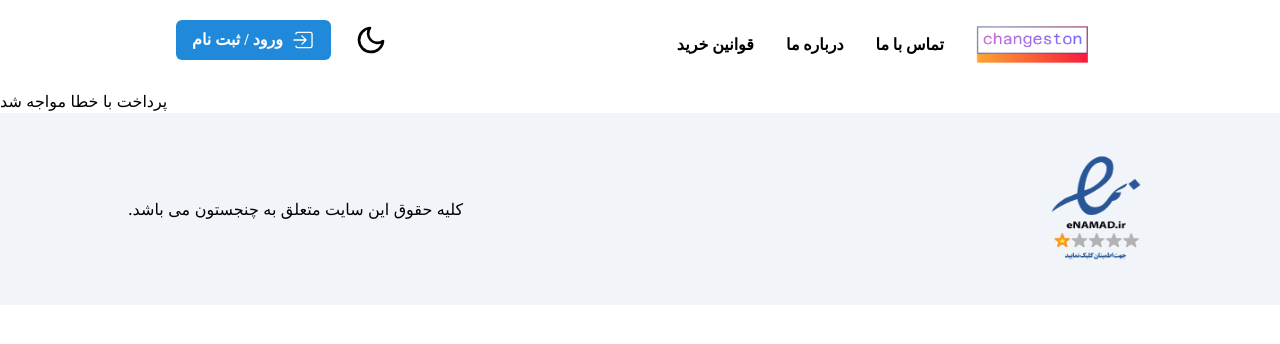
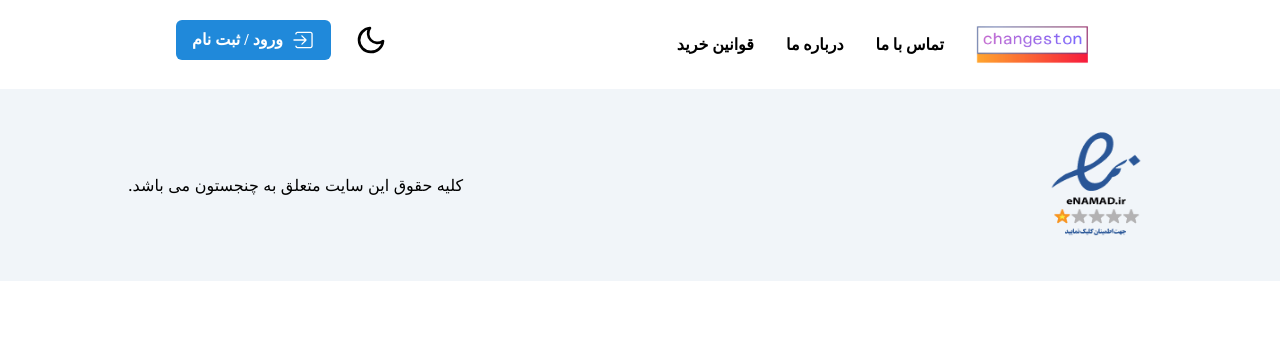
Before and after one commit to mtighorbani/Changeston, a Next.js app: page /paymentverify/1 in a window 1280 px wide. Shown: the top 344 px of the page. Built offline with nearby package versions, Linux system fonts and the light colour scheme; no server answers.

Commit message:
paymentValidat

```diff
--- a/app/paymentverify/[factorNumber]/page.tsx
+++ b/app/paymentverify/[factorNumber]/page.tsx
@@ -1,23 +1,41 @@
 "use client";
+import { useTokenContext } from "@/context/TokenContext";
+import { paymentValidate } from "@/global/urls";
+import { useMutation } from "@tanstack/react-query";
+import axios from "axios";
 import { useParams, useSearchParams } from "next/navigation";
+import { useEffect, useState } from "react";
 
 const PaymentVerify = () => {
+  const [paymetStatus,setPaymentStatus] = useState('')
+
   const searchParams = useSearchParams();
   // شماره فاکتور
   const params = useParams<{ factorNumber: string }>();
 
   const Authority = searchParams.get("Authority");
   // شناسه فاکتور
-  const InvoiceID = searchParams.get("InvoiceID");
-  // وضعیت پرداخت
-  const PaymentStatus = searchParams.get("PaymentStatus");
+  const TrackId:any = searchParams.get(`trackId`);
+
+
+const paymentValidationCheck = async () => {
+  try {
+    const response = await axios.get(`${paymentValidate}${TrackId}`);
+    setPaymentStatus(response.data);
+  } catch (error) {
+    console.error("Error fetching currency amount:", error);
+  }
+};
+useEffect(()=>{
+  paymentValidationCheck()
+},[])
 
   return (
     // TODO: شناسه پرداخت و سایر یفلد ها باید داخل متن استفاده بشن
     <div>
-      {PaymentStatus === "OK"
-        ? "پرداخت با موفقیت انجام شد"
-        : "پرداخت با خطا مواجه شد"}
+      {
+        paymetStatus
+      }
     </div>
   );
 };
--- a/global/urls.ts
+++ b/global/urls.ts
@@ -19,3 +19,5 @@ export const userDetailsUrl = baseUrl + "v1/user/";
 export const wiseDataPost = baseUrl + "v1/paymentlink/"
 
 export const currencyAmount = baseUrl + "v1/financialdet/"
+
+ export const paymentValidate = baseUrl + "v1/paymentverify/"
```
